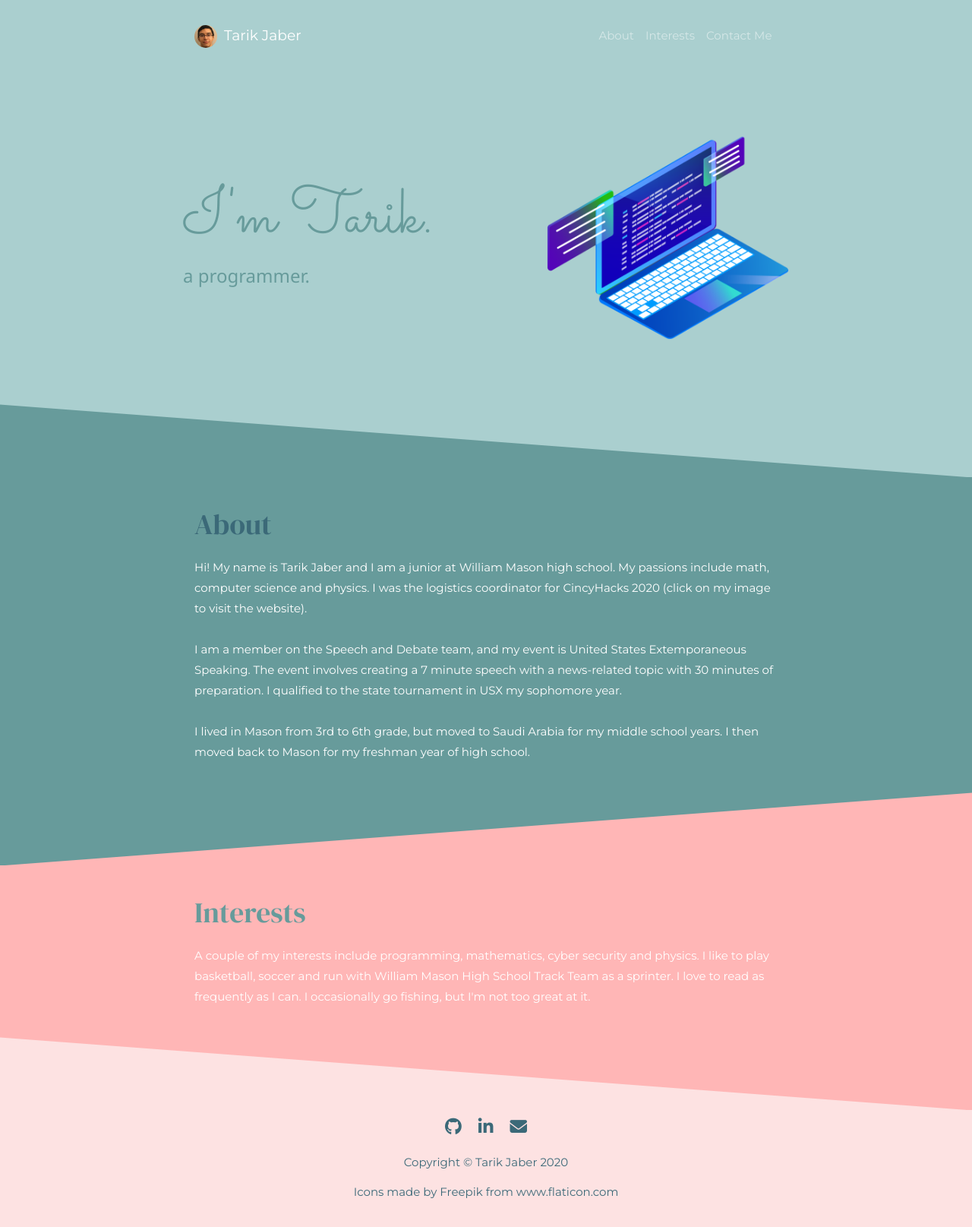
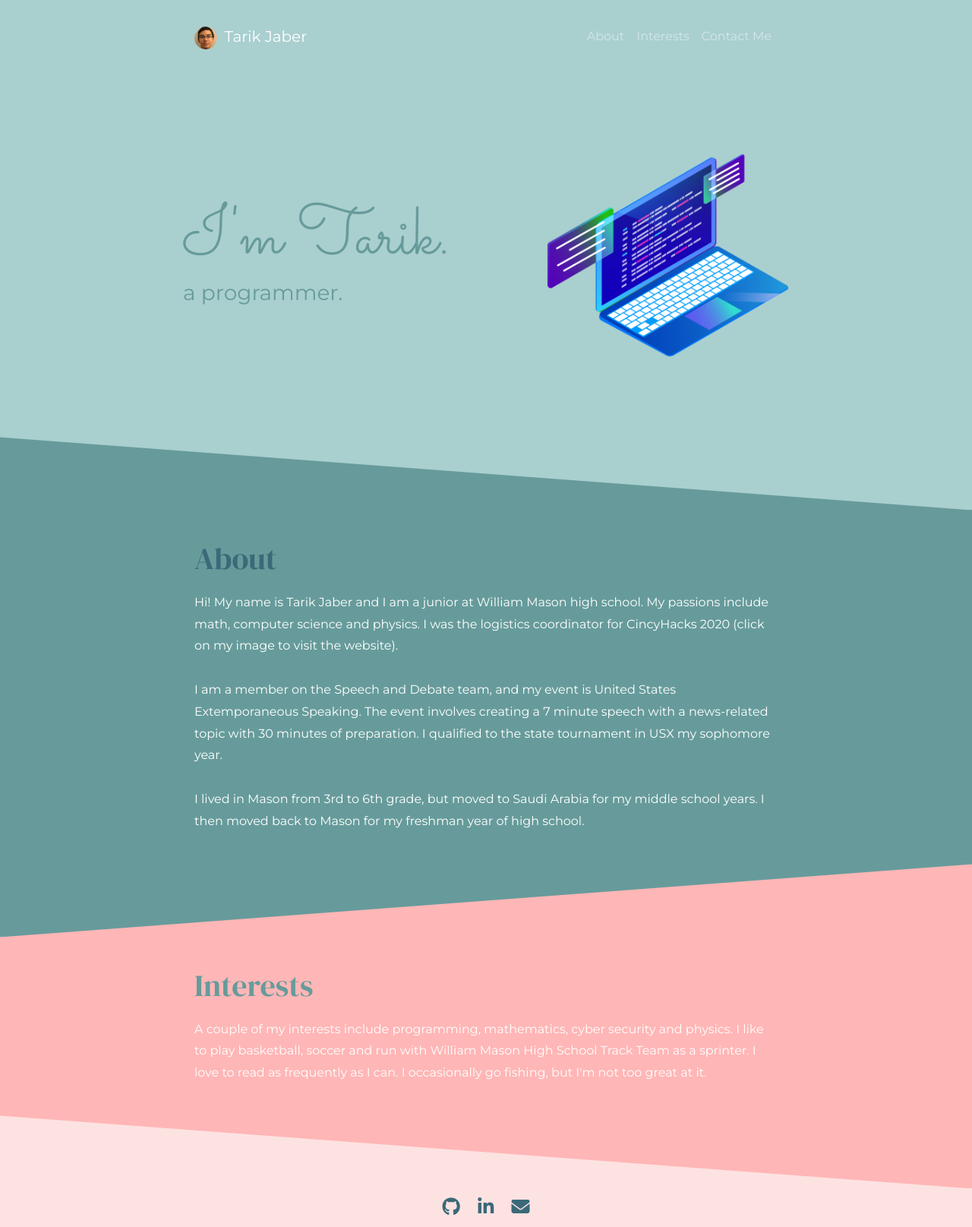
Before and after one commit to tarikjaber/tarikjaber.github.io, a plain HTML site: page index.html in a window 1280 px wide. Shown: the top 1615 px of the page at 76% size. Drawn offline with nearby package versions, Linux system fonts and the light colour scheme.

Commit message:
Updated index.html, style.css, index.js

```diff
--- a/index.html
+++ b/index.html
@@ -5,43 +5,31 @@
     <title>Tarik Jaber</title>
 
     <meta charset="utf-8">
-    <meta name="viewport" content="width=device-width, initial-scale=1">
 
-    <!-- Latest compiled and minified CSS -->
+    <!-- Bootstrap library -->
     <link rel="stylesheet" href="https://maxcdn.bootstrapcdn.com/bootstrap/4.4.1/css/bootstrap.min.css">
 
     <!-- jQuery library -->
     <script src="https://ajax.googleapis.com/ajax/libs/jquery/3.4.1/jquery.min.js"></script>
 
-    <!-- Popper JS -->
-    <script src="https://cdnjs.cloudflare.com/ajax/libs/popper.js/1.16.0/umd/popper.min.js"></script>
-
-    <!-- Latest compiled JavaScript -->
-    <script src="https://maxcdn.bootstrapcdn.com/bootstrap/4.4.1/js/bootstrap.min.js"></script>
-
-    <!--    W3Schools Stylesheet-->
-    <link rel="stylesheet" href="https://www.w3schools.com/w3css/4/w3.css">
-
-    <!--    CSS Stylesheet-->
+    <!-- CSS Stylesheet -->
     <link rel="stylesheet" type="text/css" href="style.css">
 
     <!-- Font Awesome -->
     <script src="https://kit.fontawesome.com/ff372e62a1.js" crossorigin="anonymous"></script>
 
-    <link href="https://fonts.googleapis.com/css2?family=DM+Serif+Display&family=Noto+Serif&display=swap" rel="stylesheet">
-    <link href="https://fonts.googleapis.com/css?family=Montserrat&display=swap" rel="stylesheet">
-    <link href="https://fonts.googleapis.com/css?family=Merriweather|Montserrat|Sacramento&display=swap" rel="stylesheet">
-
-
+    <!-- Google Fonts -->
+    <link href="https://fonts.googleapis.com/css2?family=DM+Serif+Display&family=Montserrat&family=Sacramento&display=swap"rel="stylesheet">
 </head>
 
 <body>
 
     <nav class="navbar navbar-expand-lg navbar-dark">
         <a class="navbar-brand" href="https://cincyhacks.com" target="_blank">
-            <img src="tarik.jpeg" width="30" height="30" class="d-inline-block navbarimg" alt="tarik-img">
+            <img src="tarik.jpeg" width="30" height="30" class="d-inline-block navbar-img" alt="tarik-img">
             Tarik Jaber
         </a>
+
         <button class="navbar-toggler" type="button" data-toggle="collapse" data-target="#collapsibleNavbar">
             <span class="navbar-toggler-icon"></span>
         </button>
@@ -63,63 +51,64 @@
 
     <div id="title">
         <div class="row">
-            <div class="title-column1 col-md-6 left-skewed">
+            <div class="title-col1 col-md-6 left-skewed">
                 <h1>I'm Tarik.</h1>
                 <h3>a programmer.</h3>
             </div>
-            <div class="title-column2 col-md-6 right-skewed">
+            <div class="title-col2 col-md-6 right-skewed">
                 <img class="title-img" src="programmer.png" alt="programmer-img">
             </div>
         </div>
     </div>
 
-    <div class="tbdivider">
-    </div>
+    <div class="titleAboutDivider"></div>
 
     <div class="bodytext" id="about">
 
         <h2>About</h2>
-        <p>Hi! My name is Tarik Jaber and I am a junior at William Mason high school. My passions include math, computer science and physics. I was the logistics coordinator for CincyHacks 2020 (click on my image to visit the website).
+        <p>Hi! My name is Tarik Jaber and I am a junior at William Mason high school. My passions include math, computer
+            science and physics. I was the logistics coordinator for CincyHacks 2020 (click on my image to visit the
+            website).
             <br>
             <br>
-            I am a member on the Speech and Debate team, and my event is United States Extemporaneous Speaking. The event involves creating a 7 minute speech with a news-related topic with 30 minutes of preparation. I qualified to the state tournament in USX my sophomore year.
+            I am a member on the Speech and Debate team, and my event is United States Extemporaneous Speaking. The
+            event involves creating a 7 minute speech with a news-related topic with 30 minutes of preparation. I
+            qualified to the state tournament in USX my sophomore year.
             <br>
             <br>
-            I lived in Mason from 3rd to 6th grade, but moved to Saudi Arabia for my middle school years. I then moved back to Mason for my freshman year of high school.
+            I lived in Mason from 3rd to 6th grade, but moved to Saudi Arabia for my middle school years. I then moved
+            back to Mason for my freshman year of high school.
         </p>
     </div>
 
-    <div class="bddivider">
+    <div class="aboutInterestsDivider">
     </div>
 
     <div id="interests" class="bodytext">
-        <h2 class="intereststitle">Interests</h2>
-        <p>A couple of my interests include programming, mathematics, cyber security and physics. I like to play basketball, soccer and run with William Mason High School Track Team as a sprinter. I love to read as frequently as I can. I occasionally go fishing, but I'm not too great at it.</p>
+        <h2>Interests</h2>
+        <p>
+            A couple of my interests include programming, mathematics, cyber security and physics. I like to play
+            basketball, soccer and run with William Mason High School Track Team as a sprinter. I love to read as
+            frequently as I can. I occasionally go fishing, but I'm not too great at it.
+        </p>
+    </div>
 
-    </div>
-    <div class="ifdivider">
+    <div class="interestsFooterDivider">
     </div>
 
     <footer class="footer" id="contact">
+        <div class="icons">
+            <a href="https://github.com/tarikjaber" target="_blank"> <i class="icon fab fa-github"></i></a>
+            <a href="https://www.linkedin.com/in/tjaber03/" target="_blank"> <i class="icon fab fa-linkedin-in"></i></a>
+            <a href="mailto:tj75467@gmail.com" target="_blank"><i class="icon fas fa-envelope"></i></a>
+        </div>
+        <p class="copyright"></p>
+        <div>Icons made by <a href="https://www.flaticon.com/authors/freepik" title="Freepik">Freepik</a> from <a
+                href="https://www.flaticon.com/" title="Flaticon">www.flaticon.com</a>
+        </div>
 
-            <div class="icons">
-                <a href="https://github.com/tarikjaber" target="_blank"> <i class="icon fab fa-github"></i></a>
+        <script src="index.js"></script>
+    </footer>
+</body>
 
-                <a href="https://www.linkedin.com/in/tjaber03/" target="_blank"> <i class="icon fab fa-linkedin-in"></i></a>
-
-                <a href="mailto:tj75467@gmail.com" target="_blank"><i class="icon fas fa-envelope"></i></a>
-
-            </div>
-
-
-            <p class="copyright"></p>
-
-            <div>Icons made by <a href="https://www.flaticon.com/authors/freepik" title="Freepik">Freepik</a> from <a
-                    href="https://www.flaticon.com/" title="Flaticon">www.flaticon.com</a></div>
-
-            <script src="index.js"></script>
-
-    </footer>
-
-
-</body></html>
+</html>
--- a/index.js
+++ b/index.js
@@ -4,18 +4,18 @@ var year = date.getFullYear();
 document.querySelector(".copyright").innerHTML = "Copyright &copy; Tarik Jaber " + String(year);
 
 $("h2, .bodytext p").addClass("hidden");
-const elements = $("h2, .bodytext p");
+const animatedElements = $("h2, .bodytext p");
 
 var windowHeight = window.innerHeight;
-var topFactor;
 
 function checkPosition() {
-  for (var i = 0; i < elements.length; i++) {
-    var element = elements[i];
-    var positionFromTop = elements[i].getBoundingClientRect().top;
+  for (var i = 0; i < animatedElements.length; i++) {
+    var element = animatedElements[i];
+    var positionFromTop = animatedElements[i].getBoundingClientRect().top;
 
+    //Making the elements appear when they are 80% away from the top of the viewport
     if (positionFromTop - 0.80 * windowHeight <= 0) {
-      element.classList.add('fade-twist-element');
+      element.classList.add('fade-in');
       element.classList.remove('hidden');
     }
 
@@ -29,6 +29,7 @@ document.addEventListener('scroll', function(e) {
 window.onload = function () {
   checkPosition();
 
-  $(".title-column1").addClass("slide-in-left").removeClass("left-skewed");
-  $(".title-column2").addClass("slide-in-right").removeClass("right-skewed");
+  //Sliding the title columns into the window
+  $(".title-col1").addClass("slide-in-left").removeClass("left-skewed");
+  $(".title-col2").addClass("slide-in-right").removeClass("right-skewed");
 }
--- a/style.css
+++ b/style.css
@@ -1,78 +1,30 @@
+/******************* BODY TAGS *********************/
 html,body {
     width: 100%;
     margin: 0px;
     padding: 0px;
     overflow-x: hidden;
+    background-color: #aacfcf;
+    line-height:1.8;
+    font-family: 'Montserrat',
+    sans-serif;
 }
 
-body {
-    background-color: #aacfcf;
-    line-height:1.8;
-    font-family: 'Montserrat', sans-serif;
+h1 {
+    font-size: 5.625rem;
+    margin: 0 auto;
+    font-family: 'Sacramento', cursive;
 }
 
-.navbarimg {
-    border-radius: 50%;
-    margin-right: 3%;
-
-}
-
-.title-img {
-    width:80%;
-    position:relative;
-    margin: 0 auto;
-}
-
-a{
+h2 {
+    font-family: 'DM Serif Display', serif;
     color: #3b6978;
-}
-
-
-.bodytext {
-
-    padding: 25px 20%;
-    color:white;
-}
-
-.navbar {
-     padding: 25px 20%;
-    width: 100%;
-}
-
-.content {
-    padding: 2% 10%;
-    background-color: #679b9b;
-    color:white;
-
-}
-
-.footer {
-    padding: 0 30px 40px;
-    background-color: #fde2e2;
-    text-align: center;
-    color: #3b6978;
-}
-
-.icon {
-    padding: 0.75rem .6rem;
-    margin: 0;
-    font-size: 1.5rem;
-    transition: 0.3s;
-
-}
-
-.icon:hover {
-    padding: 0 .45rem;
-    color: #204051;
-    font-size: 1.8rem;
-}
-
-.icons {
-    height: 3rem;
-    padding-bottom: 55px;
+    font-size: 2.5rem;
+    margin: 15px auto 20px auto;
 }
 
 a {
+    color: #3b6978;
     margin: auto 0;
     transition: 0.3s;
 }
@@ -82,62 +34,137 @@ a:hover {
     text-decoration: none;
 }
 
-#interests {
-    background-color: #ffb6b6;
-
+/******************* CLASS TAGS *********************/
+/******************* TITLE *********************/
+.navbar {
+    padding: 25px 20%;
+    width: 100%;
 }
 
+.navbar-img {
+    border-radius: 50%;
+    margin-right: 3%;
+}
 
+.row {
+    padding: 5% 20%;
+}
+
+.title-col1, .title-col2 {
+    margin: auto;
+    padding: 5% 0;
+}
+
+.title-col1 {
+    text-align: left;
+    height: 40%;
+}
+
+.title-img {
+    width: 80%;
+    position: relative;
+    margin: 0 auto;
+}
+
+.title-col2 {
+    text-align: right;
+}
+
+/******************* BODY TEXT *********************/
+
+.bodytext {
+    padding: 25px 20%;
+    color: white;
+}
+
+#interests h2 {
+    color: #679b9b;
+}
+
+/******************* DIVIDERS *********************/
+
+.titleAboutDivider,
+.aboutInterestsDivider,
+.interestsFooterDivider {
+    width: 100%;
+    height: 12vh;
+}
+
+.titleAboutDivider {
+    background: linear-gradient(to top right, #679b9b calc(50% - 1px), #aacfcf, #aacfcf calc(50% + 1px))
+}
+
+.aboutInterestsDivider {
+    background: linear-gradient(to top left, #ffb6b6 calc(50% - 1px), #679b9b, #679b9b calc(50% + 1px))
+}
+
+.interestsFooterDivider {
+    background: linear-gradient(to top right, #fde2e2 calc(50% - 1px), #ffb6b6, #ffb6b6 calc(50% + 1px))
+}
+
+/******************* FOOTER *********************/
+
+.footer {
+    padding: 0 30px 40px;
+    background-color: #fde2e2;
+    text-align: center;
+    color: #3b6978;
+}
+
+.icons {
+    height: 3rem;
+    padding-bottom: 55px;
+}
+
+.icon {
+    padding: 0.75rem .6rem;
+    margin: 0;
+    font-size: 1.5rem;
+    transition: 0.3s;
+}
+
+.icon:hover {
+    padding: 0 .45rem;
+    color: #204051;
+    font-size: 1.8rem;
+}
+
+.copyright {
+    margin-bottom: 12px;
+}
+
+/******************* ID TAGS *********************/
+
+#title {
+    color: #679b9b;
+}
 
 #about {
     background-color: #679b9b;
-    z-index: 1;
 }
 
-.title-column1 {
-    text-align: left;
-    height: 40%;
-    padding: 5% 0;
-    margin: auto;
+#interests {
+    background-color: #ffb6b6;
 }
 
-.left-skewed {
-    transform: translateX(-100%);
-}
-
-.title-column2 {
-    padding: 20px 0;
-    margin: auto;
-    text-align: right;
-}
-
-.right-skewed {
-    transform: translateX(100%);
-}
-
+/******************* MEDIA QUERIES *********************/
+/******************* MOBILE LAYOUT *********************/
 @media (max-width: 767px) {
 
-    .title-column1,.title-column2 {
+    .title-col1,.title-col2 {
         width: 100%;
     }
 
-    .title-column2 {
+    .title-col2 {
         padding: auto 0;
         text-align: center;
     }
 
-    .title-column1 {
+    .title-col1 {
         text-align: center;
-        /* padding: 10vh 0; */
     }
 
-    .title-column1 h1 {
-        padding: 0;
-        margin: 0;
-    }
-
-    .title-column1 h3 {
-        padding: 0;
+    .title-col1 h3 {
         margin: 0 0 40px;
     }
 
@@ -147,10 +174,6 @@ a:hover {
 
     .bodytext {
         padding: 50px 10%;
-    }
-
-    .row {
-        padding: 0;
     }
 
     #title {
@@ -168,75 +191,14 @@ a:hover {
     }
 }
 
-h1 {
-  font-size: 5.625rem;
-  margin: 0 auto;
-  font-family: 'Sacramento', cursive;
+/******************* ANIMATIONS *********************/
+
+.left-skewed {
+    transform: translateX(-100%);
 }
 
-h2 {
-  font-family: 'DM Serif Display',
-  serif;
-  color: #3b6978;
-  font-size: 2.5rem;
-  margin: 15px auto 20px auto;
-}
-
-#title {
-    color: #679b9b;
-}
-
-.row {
-    padding: 5% 20%;
-}
-
-.intereststitle {
-    color: #679b9b;
-}
-
-.copyright {
-    margin-bottom: 12px;
-}
-
-.tbdivider, .bddivider, .ifdivider {
-    width:100%;
-    height:12vh;
-}
-
-.tbdivider {
-  background: linear-gradient(to top right, #679b9b calc(50% - 1px), #aacfcf, #aacfcf calc(50% + 1px) )
-}
-
-.bddivider {
-  background: linear-gradient(to top left, #ffb6b6 calc(50% - 1px), #679b9b, #679b9b calc(50% + 1px) )
-}
-
-.ifdivider {
-  background: linear-gradient(to top right, #fde2e2 calc(50% - 1px), #ffb6b6, #ffb6b6 calc(50% + 1px) )
-}
-
-.red {
-    color: red;
-}
-
-.hidden {
-    opacity: 0;
-}
-
-@keyframes fade-in {
-    from {
-        opacity: 0;
-        transform: translateY(5vh);
-    }
-
-    to {
-        opacity: 1;
-        transform: translateY(0%);
-    }
-}
-
-.fade-twist-element {
-    animation: fade-in 1.5s;
+.right-skewed {
+    transform: translateX(100%);
 }
 
 .slide-in-left {
@@ -266,3 +228,23 @@ h2 {
         transform: translateX(0%);
     }
 }
+
+.hidden {
+    opacity: 0;
+}
+
+.fade-in {
+    animation: fade-in 2.0s;
+}
+
+@keyframes fade-in {
+    from {
+        opacity: 0;
+        transform: translateY(5vh);
+    }
+
+    to {
+        opacity: 1;
+        transform: translateY(0%);
+    }
+}
```
